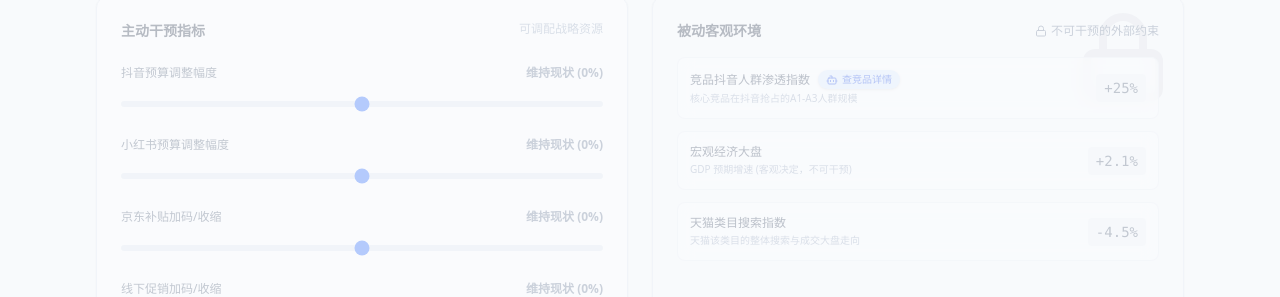
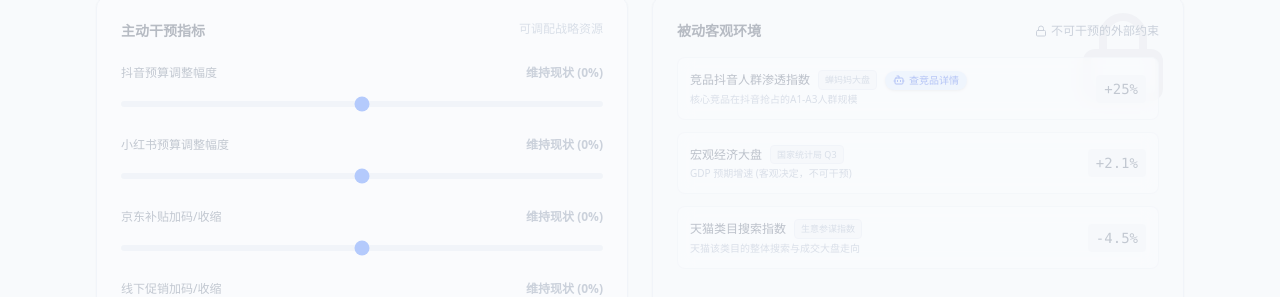
Before and after one commit to kevinkangjian123/Project_Earth, a Next.js app in the folder frontend/: page / in a window 1280 px wide. Shown: the part 1287-1584 px from the top of the page. Built offline with nearby package versions, Linux system fonts and the light colour scheme.

Commit message:
feat: add lineage tags to passive metrics

```diff
--- a/frontend/src/app/page.tsx
+++ b/frontend/src/app/page.tsx
@@ -20,7 +20,7 @@ import { FileUploader } from "@/components/FileUploader";
 import { dict, Language } from "@/lib/i18n";
 
 type Fact = { id: string; label: string; value: string; trend: 'up' | 'down' | 'neutral'; lineage: string; businessValue: string; };
-type Metric = { id: string; name: string; type: 'active' | 'passive'; value: number; unit: string; description: string; isAnomaly?: boolean };
+type Metric = { id: string; name: string; type: 'active' | 'passive'; value: number; unit: string; description: string; isAnomaly?: boolean; lineage?: string };
 
 const Tooltip = ({ children, text }: { children: React.ReactNode, text: string }) => (
   <div className="group relative inline-block">
@@ -76,9 +76,9 @@ export default function Dashboard() {
     { id: 'm2', name: t.m_spend_xhs_name, type: 'active', value: spendXhs, unit: 'k', description: t.m_spend_xhs_desc },
     { id: 'm3', name: t.m_discount_jd_name, type: 'active', value: discountJd, unit: '%', description: t.m_discount_jd_desc },
     { id: 'm4', name: t.m_discount_off_name, type: 'active', value: discountOff, unit: '%', description: t.m_discount_off_desc },
-    { id: 'p1', name: t.p_comp_dy_name, type: 'passive', value: pCompDy, unit: '%', description: t.p_comp_dy_desc, isAnomaly: true },
-    { id: 'p2', name: t.p_macro_gdp_name, type: 'passive', value: pMacroGdp, unit: '%', description: t.p_macro_gdp_desc },
-    { id: 'p3', name: t.p_cat_tmall_name, type: 'passive', value: pCatTmall, unit: '%', description: t.p_cat_tmall_desc },
+    { id: 'p1', name: t.p_comp_dy_name, type: 'passive', value: pCompDy, unit: '%', description: t.p_comp_dy_desc, isAnomaly: true, lineage: '蝉妈妈大盘' },
+    { id: 'p2', name: t.p_macro_gdp_name, type: 'passive', value: pMacroGdp, unit: '%', description: t.p_macro_gdp_desc, lineage: '国家统计局 Q3' },
+    { id: 'p3', name: t.p_cat_tmall_name, type: 'passive', value: pCatTmall, unit: '%', description: t.p_cat_tmall_desc, lineage: '生意参谋指数' },
   ];
 
   return (
@@ -309,7 +309,12 @@ export default function Dashboard() {
                     <div key={metric.id} className="bg-white/60 p-3 rounded-lg border border-slate-200/60 flex justify-between items-center backdrop-blur-sm">
                       <div className="flex-1">
                         <div className="flex items-center space-x-2">
-                          <p className="text-xs font-medium text-slate-700">{metric.name}</p>
+                          <div className="flex items-center space-x-2">
+                            <p className="text-xs font-medium text-slate-700">{metric.name}</p>
+                            {metric.lineage && (
+                              <span className="text-[9px] bg-slate-100 text-slate-400 px-1.5 py-0.5 rounded border border-slate-200">{metric.lineage}</span>
+                            )}
+                          </div>
                           {metric.isAnomaly && (
                             <button
                               onClick={() => setIsAgentOpen(true)}
```
